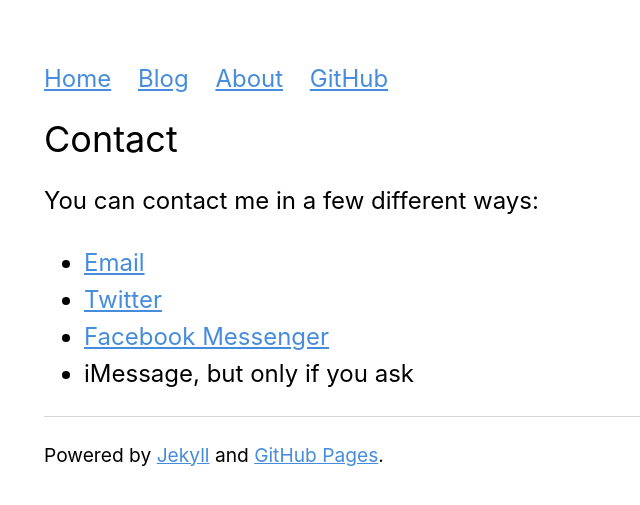
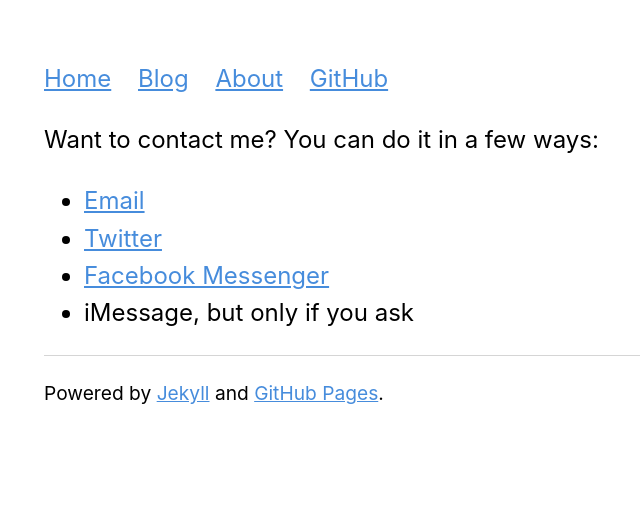
Before and after one commit to georgeperez/titanpointe.org, a Jekyll site: the page built from index.md, in a window 1280 px wide. Shown: the top 505 px of the page, without its empty margins (148-788 px from the left). Built offline with Jekyll 4.4.1, drawn with Linux system fonts in a browser that asks for light colours.

Commit message:
Tweaked Home page

```diff
--- a/index.md
+++ b/index.md
@@ -2,8 +2,7 @@
 layout: default
 title: George Perez Marrero
 ---
-### Contact
-You can contact me in a few different ways:
+Want to contact me? You can do it in a few ways:
 
 * [Email](mailto:george@georgeperezmarrero.com)
 * [Twitter](https://twitter.com/georgeperez/)
```
